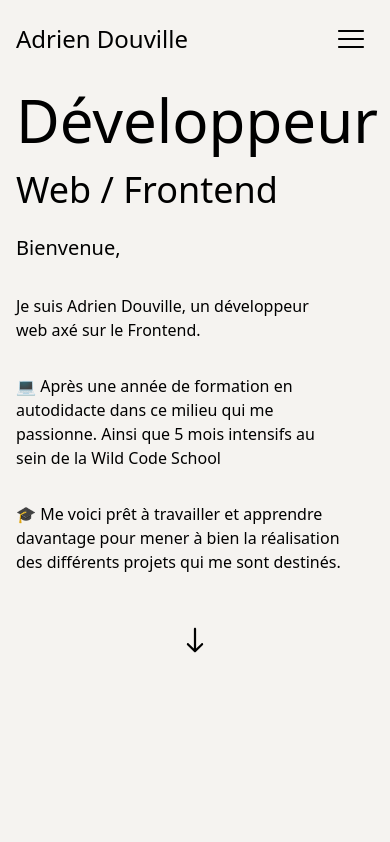
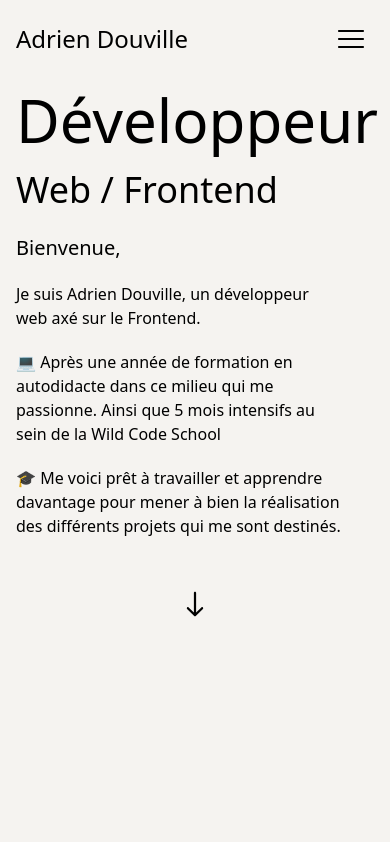
Before and after one commit to Delgorithm/portfolio, a React (Vite) app: page / in a window 390 px wide. Shown: the top 842 px of the page. Built offline with nearby package versions, Linux system fonts and the light colour scheme.

Commit message:
fixed the responsive for mobile

```diff
--- a/src/components/Hero.jsx
+++ b/src/components/Hero.jsx
@@ -11,17 +11,17 @@ function Hero({ heroText }) {
 			</h1>
 			<article className="leading-6 font-light xxs:pt-2 xsl:pt-12 xxs:text-xs xs:text-base xsl:text-lg xs:pt-5 iphone12:flex iphone12:flex-col iphone12:gap-5">
 				<p className="xxs:text-xl xxs:mt-1">{heroText[0].firstP}</p>
-				<p className="mr-14 xxs:pt-3 xs:pt-3 xsl:pt-6 iphone12:text-base">
+				<p className="mr-14 xxs:pt-3 xs:pt-0 xsl:pt-6 iphone12:text-base">
 					{heroText[0].secondP}
 				</p>
-				<p className="mr-8 xxs:pt-4 xs:pt-3 xsl:pt-6 iphone12:text-base">
+				<p className="mr-8 xxs:pt-4 xs:pt-0 xsl:pt-6 iphone12:text-base">
 					{heroText[0].thirdP}
 				</p>
-				<p className="mr-8 xxs:pt-4 xs:pt-3 xsl:pt-6 iphone12:text-base">
+				<p className="mr-8 xxs:pt-4 xs:pt-0 xsl:pt-6 iphone12:text-base">
 					{heroText[0].fourthP}
 				</p>
 			</article>
-			<div className=" flex items-center justify-center xs:mt-10 iphone12:mt-5 motion-safe:animate-pulse font-thin">
+			<div className=" flex items-center justify-center xs:mt-10 iphone12:mt-0 motion-safe:animate-pulse font-thin">
 				<IoIosArrowRoundDown className="text-5xl pt-1" />
 			</div>
 		</section>
```
